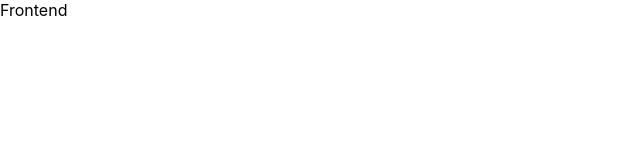
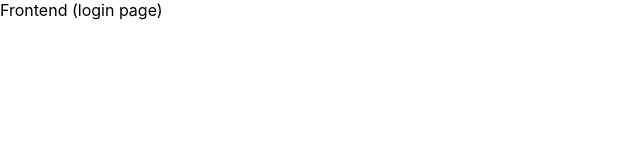
Before and after one commit to Rei0101/upi-projekt-internship, a React (Vite) app in the folder frontend/: page / in a window 1280 px wide. Shown: the top 160 px of the page, without its empty margins (0-640 px from the left). Built offline with nearby package versions, Linux system fonts and the light colour scheme.

Commit message:
Početna struktura App.jsx (dodan react-router-dom)

```diff
--- a/frontend/package.json
+++ b/frontend/package.json
@@ -15,7 +15,8 @@
     "glob": "^11.0.0",
     "inflight": "^1.0.6",
     "react": "^18.3.1",
-    "react-dom": "^18.3.1"
+    "react-dom": "^18.3.1",
+    "react-router-dom": "^7.1.1"
   },
   "devDependencies": {
     "@eslint/js": "^9.15.0",
--- a/frontend/src/App.jsx
+++ b/frontend/src/App.jsx
@@ -1,12 +1,24 @@
-import './App.css'
+import { BrowserRouter as Router, Routes, Route } from "react-router-dom";
+import './App.css';
+import Login from './pages/Login';
+/* import Header from './components/Header';
+import Footer from './components/Footer'; */
+//? u slučaju da želite header i footer komponente
 
 function App() {
+  return (
+    <Router>
+      {/* <Header />  */}
 
-  return (
-    <>
-      Frontend
-    </>
-  )
+      <div className="main-content">
+        <Routes>
+          <Route path="/" element={<Login />} />
+        </Routes>
+      </div>
+
+      {/* <Footer /> */}
+    </Router>
+  );
 }
 
-export default App
+export default App;
--- /dev/null
+++ b/frontend/src/pages/Login.jsx
@@ -0,0 +1,10 @@
+function Login() {
+
+  return (
+    <>
+      Frontend (login page)
+    </>
+  )
+}
+
+export default Login
```
Also changed, not shown: 1 other file (tests, documents, lock files or other folders).
